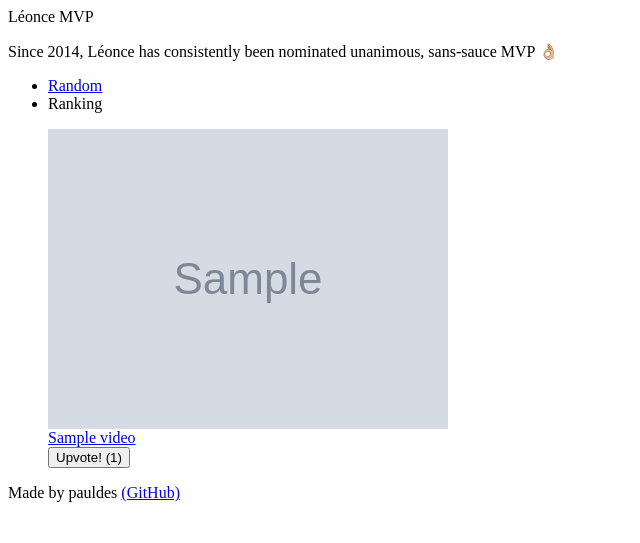
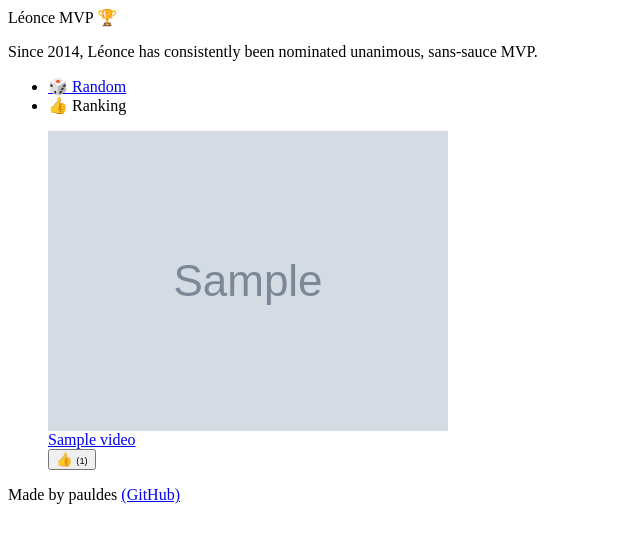
Before and after one commit to pauldes/leonce-mvp, a Python web app: template frontend/templates/home.html in a window 1280 px wide. Shown: the top 543 px of the page, without its empty margins (0-640 px from the left). Run offline with Jinja, Linux system fonts and the light colour scheme; the template is opened without the code that fills it: most values are stand-ins (such as "Sample title", 1, 10 or a date in 2020); grey boxes marked "Sample" are stand-in pictures.

Commit message:
Emojiiiiiiii

```diff
--- a/frontend/templates/home.html
+++ b/frontend/templates/home.html
@@ -11,15 +11,15 @@
             <div class="container">
               <div class="grid">
                 <div class="column-xs-12 shortline">
-                  <p id="highlight">Léonce MVP</p>
+                  <p id="highlight">Léonce MVP 🏆</p>
                 </div>
                 <div class="column-xs-12 subhighlight">
-                    Since 2014, Léonce has consistently been nominated unanimous, sans-sauce MVP 👌🏼
+                    Since 2014, Léonce has consistently been nominated unanimous, sans-sauce MVP.
                 </div>
                 <div class="column-xs-12 subhighlight">
                   <ul>
-                    <li><a href="/home" class="active">Random</a></li>
-                    <li>Ranking</li>
+                    <li><a href="/home" class="active">🎲 Random</a></li>
+                    <li>👍 Ranking</li>
                   </ul>
                 </div>
               </div>
@@ -41,8 +41,8 @@
                                         {{video.title}}
                                       </a>
                                     </div>
-                                    <button class="vote-counter" onclick="upvote('{{video.id}}')">
-                                      Upvote! ({{video.votes|length}})
+                                    <button title="Upvote this image" class="vote-counter" onclick="upvote('{{video.id}}')">
+                                      👍 <b style="font-size: 0.7em; font-weight: normal">({{video.votes|length}})</b>
                                     </button>
                                   </div>
                                 </div>
```
Also changed, not shown: frontend/static/custom-styles.css (+4 -4 lines), main.py (+2 -7 lines).
